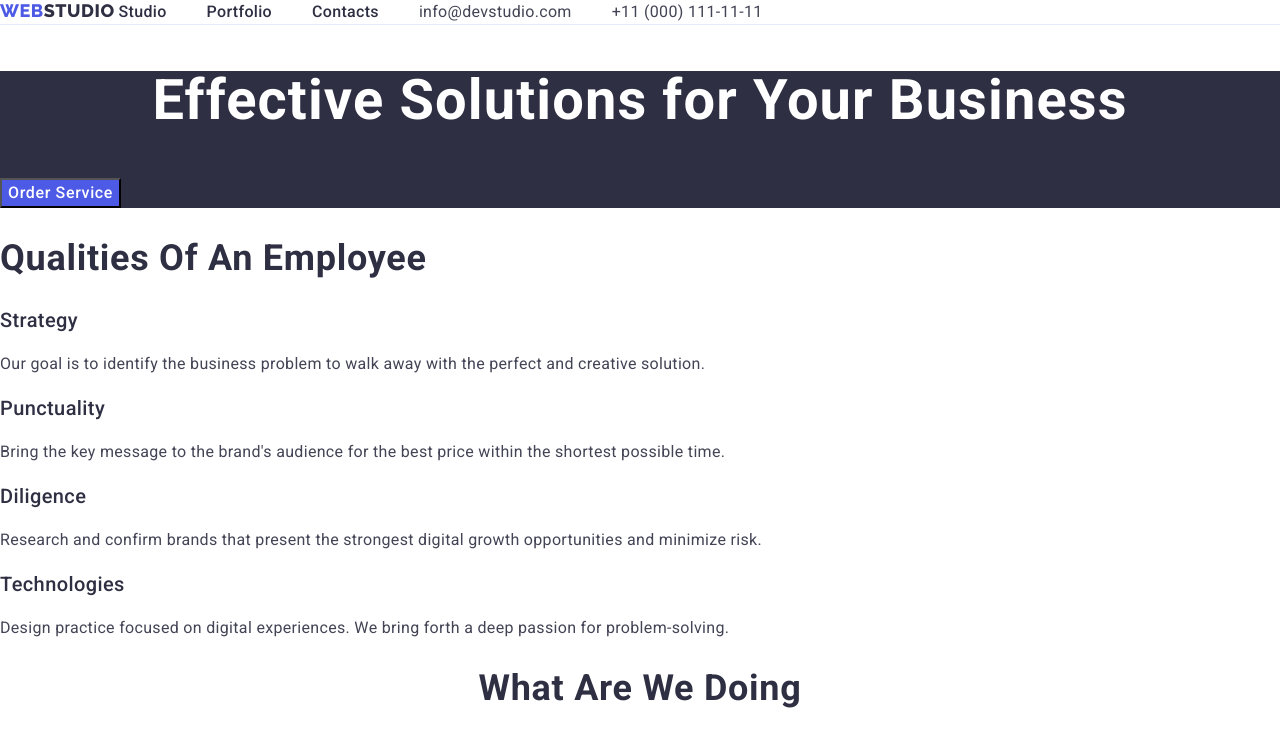
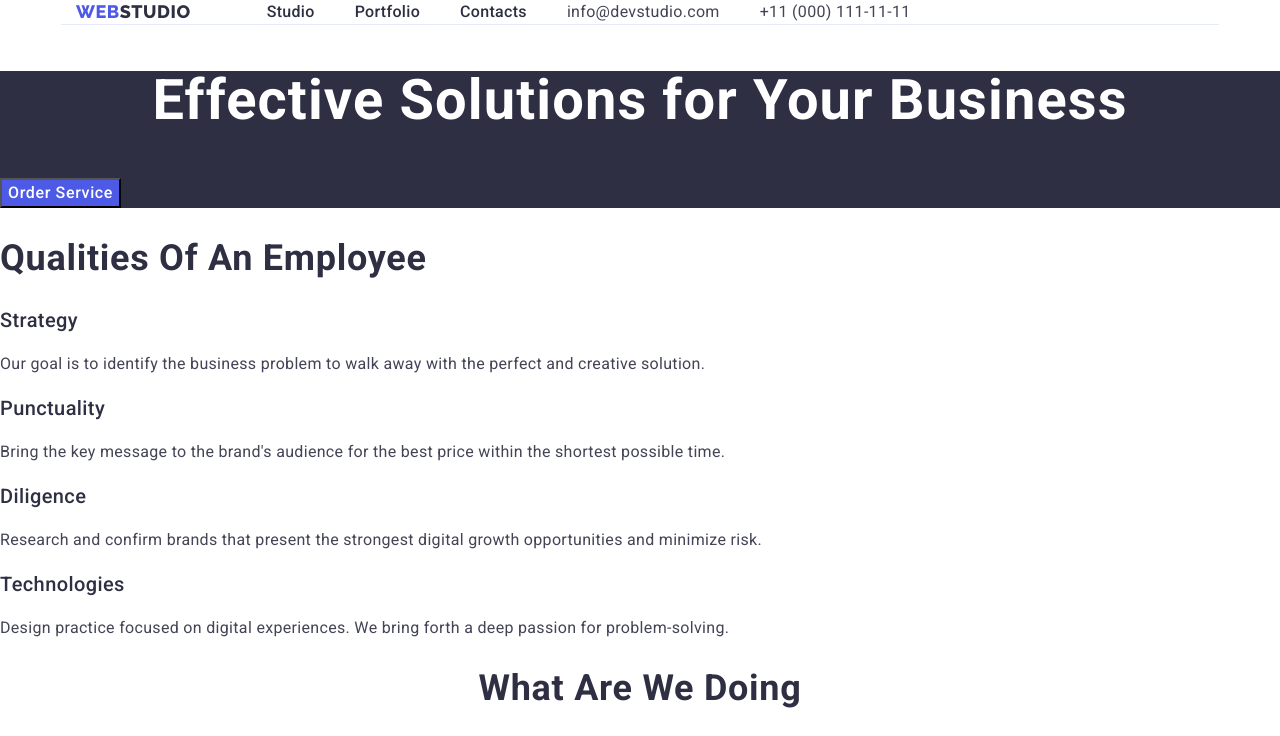
Before and after one commit to Vorobole/goit-markup-hw-03, a plain HTML site: page index.html in a window 1280 px wide. Shown: the top 736 px of the page. Drawn offline with nearby package versions, Linux system fonts and the light colour scheme.

Commit message:
hw-3 14.07.23

```diff
--- a/css/styles.css
+++ b/css/styles.css
@@ -26,10 +26,15 @@ ul {
   padding: 0;
   margin: 0;
 }
-.header {
+.header-menu {
   display: flex;
   gap: 40px;
   border-bottom: 1px solid #e7e9fc;
+}
+.container {
+  width: 1158px;
+  margin: 0 auto;
+  padding: 0 15px;
 }
 img {
   display: block;
@@ -44,12 +49,18 @@ img {
   letter-spacing: 0.03em;
   text-transform: uppercase;
   text-decoration: none;
+  margin-right: 76px;
 }
 .logo-span {
   color: var(--navyblue, #2e2f42);
 }
+
+.menu {
+  display: flex;
+  align-items: center;
+}
 .menu-list {
-  display: inline-flex;
+  display: flex;
   gap: 40px;
 }
 .menu-link {
@@ -62,6 +73,7 @@ img {
   letter-spacing: 0.02em;
   list-style: none;
   text-decoration: none;
+  padding: 24px 0;
 }
 .menu-link:hover {
   color: var(--ocean, #404bbf);
@@ -83,7 +95,7 @@ img {
 }
 .address-list {
   font-style: normal;
-  display: inline-flex;
+  display: flex;
   gap: 40px;
 }
 .address-link {
--- a/index.html
+++ b/index.html
@@ -22,7 +22,8 @@
   <body>
     <!-- index-header -->
     <header class="header">
-      <nav class="manu">
+      <div class="header-menu container">
+        <nav class="menu">
           <a class="logo" href="./index.html"
             >Web<span class="logo-span">Studio</span></a
           >
@@ -54,6 +55,7 @@
             </li>
           </ul>
         </address>
+      </div>
     </header>
     <main>
       <!--index-section1-->
```
Lines whose indentation alone changed are shown as unchanged.
